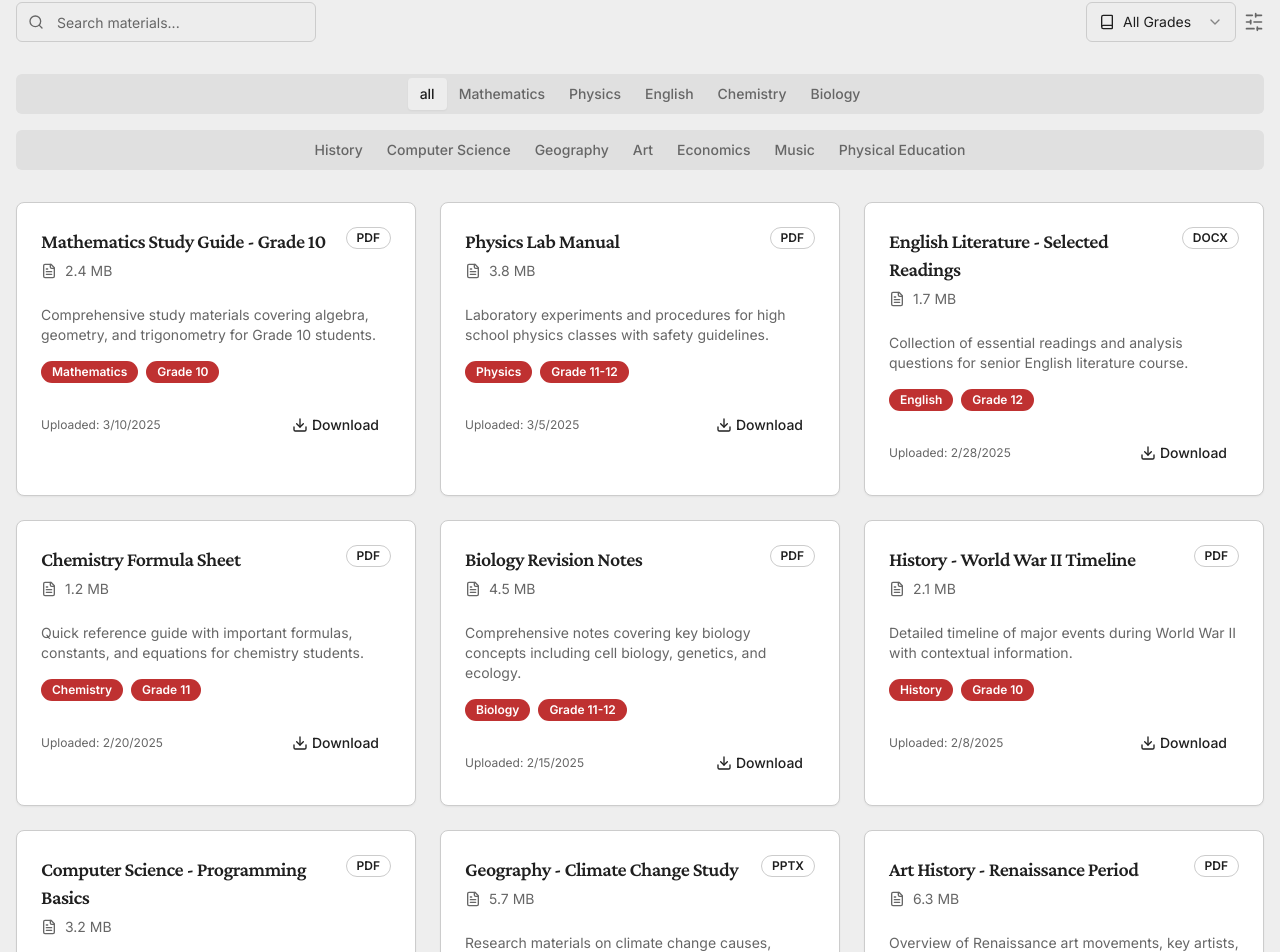
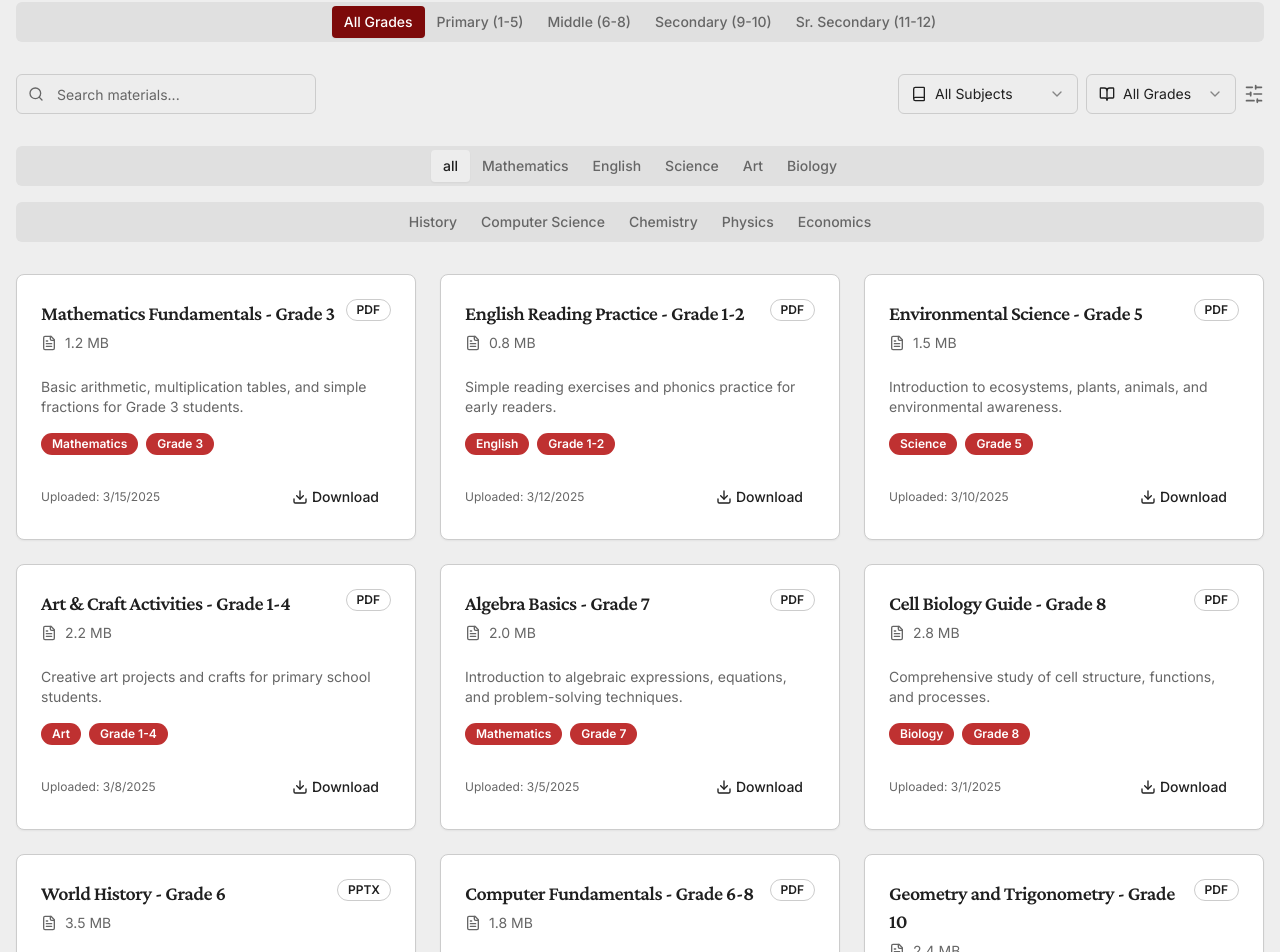
Before and after one commit to frankmathewsajan/school-verse-portal, a React (Vite) app: page /materials in a window 1280 px wide. Shown: the part 399-1351 px from the top of the page. Built offline with nearby package versions, Linux system fonts and the light colour scheme.

Commit message:
Refactor: Update materials and pages
Update the materials and pages to reflect the school's grade levels (1-10 and 11-12).

```diff
--- a/src/components/home/materials-preview.tsx
+++ b/src/components/home/materials-preview.tsx
@@ -11,32 +11,32 @@ import { Badge } from '@/components/ui/badge';
 const materials = [
   {
     id: 1,
-    title: "Mathematics Study Guide - Grade 10",
-    description: "Comprehensive study materials covering algebra, geometry, and trigonometry for Grade 10 students.",
+    title: "Mathematics Fundamentals",
+    description: "Basic arithmetic, fractions, and geometry concepts for primary school students.",
     fileType: "PDF",
-    fileSize: "2.4 MB",
+    fileSize: "1.8 MB",
     subject: "Mathematics",
-    grade: "10",
+    grade: "1-5",
     downloadUrl: "#",
   },
   {
     id: 2,
-    title: "Physics Lab Manual",
-    description: "Laboratory experiments and procedures for high school physics classes with safety guidelines.",
+    title: "Science Experiments Guide",
+    description: "Simple science experiments and activities for middle school science classes.",
     fileType: "PDF",
-    fileSize: "3.8 MB",
-    subject: "Physics",
-    grade: "11-12",
+    fileSize: "3.2 MB",
+    subject: "Science",
+    grade: "6-8",
     downloadUrl: "#",
   },
   {
     id: 3,
-    title: "English Literature - Selected Readings",
-    description: "Collection of essential readings and analysis questions for senior English literature course.",
-    fileType: "DOCX",
-    fileSize: "1.7 MB",
-    subject: "English",
-    grade: "12",
+    title: "Advanced Physics Notes",
+    description: "Comprehensive physics notes covering mechanics, thermodynamics, and electromagnetism.",
+    fileType: "PDF",
+    fileSize: "4.5 MB",
+    subject: "Physics",
+    grade: "11-12",
     downloadUrl: "#",
   }
 ];
@@ -47,7 +47,7 @@ export function MaterialsPreview() {
       <div className="container mx-auto px-4">
         <SectionTitle
           title="Learning Materials"
-          subtitle="Access educational resources, study guides, and supplementary materials to support your learning journey"
+          subtitle="Access educational resources, study guides, and supplementary materials to support your learning journey from Grade 1 to 12"
           centered
         />
 
--- a/src/pages/Materials.tsx
+++ b/src/pages/Materials.tsx
@@ -1,7 +1,6 @@
 
 import React, { useState } from 'react';
 import MainLayout from '@/components/layout/MainLayout';
-import { SectionTitle } from '@/components/ui/section-title';
 import { Tabs, TabsContent, TabsList, TabsTrigger } from '@/components/ui/tabs';
 import { Button } from '@/components/ui/button';
 import { Input } from '@/components/ui/input';
@@ -12,136 +11,187 @@ import { Select, SelectContent, SelectItem, SelectTrigger, SelectValue } from '@
 
 // Dummy materials data (would come from API/database)
 const materialsData = [
+  // Primary School (Grades 1-5)
   {
     id: 1,
-    title: "Mathematics Study Guide - Grade 10",
-    description: "Comprehensive study materials covering algebra, geometry, and trigonometry for Grade 10 students.",
+    title: "Mathematics Fundamentals - Grade 3",
+    description: "Basic arithmetic, multiplication tables, and simple fractions for Grade 3 students.",
+    fileType: "PDF",
+    fileSize: "1.2 MB",
+    subject: "Mathematics",
+    grade: "3",
+    uploadDate: "2025-03-15",
+    downloadUrl: "#",
+  },
+  {
+    id: 2,
+    title: "English Reading Practice - Grade 1-2",
+    description: "Simple reading exercises and phonics practice for early readers.",
+    fileType: "PDF",
+    fileSize: "0.8 MB",
+    subject: "English",
+    grade: "1-2",
+    uploadDate: "2025-03-12",
+    downloadUrl: "#",
+  },
+  {
+    id: 3,
+    title: "Environmental Science - Grade 5",
+    description: "Introduction to ecosystems, plants, animals, and environmental awareness.",
+    fileType: "PDF",
+    fileSize: "1.5 MB",
+    subject: "Science",
+    grade: "5",
+    uploadDate: "2025-03-10",
+    downloadUrl: "#",
+  },
+  {
+    id: 4,
+    title: "Art & Craft Activities - Grade 1-4",
+    description: "Creative art projects and crafts for primary school students.",
+    fileType: "PDF",
+    fileSize: "2.2 MB",
+    subject: "Art",
+    grade: "1-4",
+    uploadDate: "2025-03-08",
+    downloadUrl: "#",
+  },
+
+  // Middle School (Grades 6-8)
+  {
+    id: 5,
+    title: "Algebra Basics - Grade 7",
+    description: "Introduction to algebraic expressions, equations, and problem-solving techniques.",
+    fileType: "PDF",
+    fileSize: "2.0 MB",
+    subject: "Mathematics",
+    grade: "7",
+    uploadDate: "2025-03-05",
+    downloadUrl: "#",
+  },
+  {
+    id: 6,
+    title: "Cell Biology Guide - Grade 8",
+    description: "Comprehensive study of cell structure, functions, and processes.",
+    fileType: "PDF",
+    fileSize: "2.8 MB",
+    subject: "Biology",
+    grade: "8",
+    uploadDate: "2025-03-01",
+    downloadUrl: "#",
+  },
+  {
+    id: 7,
+    title: "World History - Grade 6",
+    description: "Overview of ancient civilizations and major historical events.",
+    fileType: "PPTX",
+    fileSize: "3.5 MB",
+    subject: "History",
+    grade: "6",
+    uploadDate: "2025-02-25",
+    downloadUrl: "#",
+  },
+  {
+    id: 8,
+    title: "Computer Fundamentals - Grade 6-8",
+    description: "Introduction to computer systems, basic programming, and digital literacy.",
+    fileType: "PDF",
+    fileSize: "1.8 MB",
+    subject: "Computer Science",
+    grade: "6-8",
+    uploadDate: "2025-02-20",
+    downloadUrl: "#",
+  },
+
+  // High School (Grades 9-10)
+  {
+    id: 9,
+    title: "Geometry and Trigonometry - Grade 10",
+    description: "Comprehensive study materials covering geometry theorems and trigonometric functions.",
     fileType: "PDF",
     fileSize: "2.4 MB",
     subject: "Mathematics",
     grade: "10",
-    uploadDate: "2025-03-10",
-    downloadUrl: "#",
-  },
-  {
-    id: 2,
-    title: "Physics Lab Manual",
-    description: "Laboratory experiments and procedures for high school physics classes with safety guidelines.",
-    fileType: "PDF",
-    fileSize: "3.8 MB",
-    subject: "Physics",
-    grade: "11-12",
-    uploadDate: "2025-03-05",
-    downloadUrl: "#",
-  },
-  {
-    id: 3,
-    title: "English Literature - Selected Readings",
-    description: "Collection of essential readings and analysis questions for senior English literature course.",
-    fileType: "DOCX",
-    fileSize: "1.7 MB",
-    subject: "English",
-    grade: "12",
-    uploadDate: "2025-02-28",
-    downloadUrl: "#",
-  },
-  {
-    id: 4,
-    title: "Chemistry Formula Sheet",
-    description: "Quick reference guide with important formulas, constants, and equations for chemistry students.",
-    fileType: "PDF",
-    fileSize: "1.2 MB",
-    subject: "Chemistry",
-    grade: "11",
-    uploadDate: "2025-02-20",
-    downloadUrl: "#",
-  },
-  {
-    id: 5,
-    title: "Biology Revision Notes",
-    description: "Comprehensive notes covering key biology concepts including cell biology, genetics, and ecology.",
-    fileType: "PDF",
-    fileSize: "4.5 MB",
-    subject: "Biology",
-    grade: "11-12",
     uploadDate: "2025-02-15",
     downloadUrl: "#",
   },
   {
-    id: 6,
-    title: "History - World War II Timeline",
-    description: "Detailed timeline of major events during World War II with contextual information.",
+    id: 10,
+    title: "Chemistry Formulas & Equations - Grade 9",
+    description: "Essential chemical formulas, balancing equations, and reaction types.",
     fileType: "PDF",
-    fileSize: "2.1 MB",
-    subject: "History",
-    grade: "10",
-    uploadDate: "2025-02-08",
+    fileSize: "1.9 MB",
+    subject: "Chemistry",
+    grade: "9",
+    uploadDate: "2025-02-10",
     downloadUrl: "#",
   },
   {
-    id: 7,
-    title: "Computer Science - Programming Basics",
-    description: "Introduction to programming concepts, algorithms, and basic coding exercises.",
+    id: 11,
+    title: "English Literature Analysis - Grade 10",
+    description: "Literary analysis techniques and essay writing for secondary students.",
+    fileType: "DOCX",
+    fileSize: "1.7 MB",
+    subject: "English",
+    grade: "10",
+    uploadDate: "2025-02-05",
+    downloadUrl: "#",
+  },
+  {
+    id: 12,
+    title: "Physics Experiments - Grade 9-10",
+    description: "Laboratory experiments and procedures for high school physics classes.",
     fileType: "PDF",
     fileSize: "3.2 MB",
-    subject: "Computer Science",
+    subject: "Physics",
     grade: "9-10",
     uploadDate: "2025-01-30",
     downloadUrl: "#",
   },
+
+  // Senior Secondary (Grades 11-12)
   {
-    id: 8,
-    title: "Geography - Climate Change Study",
-    description: "Research materials on climate change causes, effects, and potential solutions.",
-    fileType: "PPTX",
-    fileSize: "5.7 MB",
-    subject: "Geography",
-    grade: "11",
+    id: 13,
+    title: "Calculus Complete Guide - Grade 12",
+    description: "Comprehensive calculus materials covering limits, derivatives, and integrals.",
+    fileType: "PDF",
+    fileSize: "4.7 MB",
+    subject: "Mathematics",
+    grade: "12",
     uploadDate: "2025-01-25",
     downloadUrl: "#",
   },
   {
-    id: 9,
-    title: "Art History - Renaissance Period",
-    description: "Overview of Renaissance art movements, key artists, and significant works.",
+    id: 14,
+    title: "Organic Chemistry - Grade 11",
+    description: "Detailed notes on organic compounds, reactions, and mechanisms.",
     fileType: "PDF",
-    fileSize: "6.3 MB",
-    subject: "Art",
-    grade: "10-12",
-    uploadDate: "2025-01-18",
+    fileSize: "3.8 MB",
+    subject: "Chemistry",
+    grade: "11",
+    uploadDate: "2025-01-20",
     downloadUrl: "#",
   },
   {
-    id: 10,
-    title: "Economics - Market Structures",
-    description: "Exploration of different market structures including perfect competition, monopoly, and oligopoly.",
+    id: 15,
+    title: "Advanced Physics - Grade 11-12",
+    description: "In-depth physics materials covering mechanics, electromagnetism, and modern physics.",
     fileType: "PDF",
-    fileSize: "2.8 MB",
-    subject: "Economics",
-    grade: "12",
-    uploadDate: "2025-01-12",
+    fileSize: "5.2 MB",
+    subject: "Physics",
+    grade: "11-12",
+    uploadDate: "2025-01-15",
     downloadUrl: "#",
   },
   {
-    id: 11,
-    title: "Music Theory Fundamentals",
-    description: "Introduction to music notation, scales, chords, and basic compositional techniques.",
-    fileType: "PDF",
-    fileSize: "3.4 MB",
-    subject: "Music",
-    grade: "9-12",
-    uploadDate: "2025-01-05",
-    downloadUrl: "#",
-  },
-  {
-    id: 12,
-    title: "Physical Education - Fitness Program",
-    description: "Comprehensive fitness plan with exercises, nutrition guidelines, and tracking tools.",
+    id: 16,
+    title: "Economics Principles - Grade 12",
+    description: "Foundations of micro and macroeconomics for senior students.",
     fileType: "PDF",
     fileSize: "2.6 MB",
-    subject: "Physical Education",
-    grade: "9-12",
-    uploadDate: "2024-12-28",
+    subject: "Economics",
+    grade: "12",
+    uploadDate: "2025-01-10",
     downloadUrl: "#",
   }
 ];
@@ -151,16 +201,35 @@ const Materials = () => {
   const [currentSubject, setCurrentSubject] = useState("all");
   const [gradeFilter, setGradeFilter] = useState("all");
 
-  // Get unique subjects and grades for filters
+  // Define grade level groups for filtering
+  const gradeGroups = [
+    { id: "all", label: "All Grades" },
+    { id: "1-5", label: "Primary (1-5)" },
+    { id: "6-8", label: "Middle (6-8)" },
+    { id: "9-10", label: "Secondary (9-10)" },
+    { id: "11-12", label: "Sr. Secondary (11-12)" }
+  ];
+
+  // Individual grades for more specific filtering
+  const individualGrades = ["1", "2", "3", "4", "5", "6", "7", "8", "9", "10", "11", "12"];
+
+  // Get unique subjects for filters
   const subjects = ["all", ...new Set(materialsData.map(item => item.subject))];
-  const grades = ["all", ...new Set(materialsData.map(item => item.grade))];
 
   // Filter materials based on search query, selected subject, and grade
   const filteredMaterials = materialsData.filter(item => {
     const matchesSearch = item.title.toLowerCase().includes(searchQuery.toLowerCase()) ||
                           item.description.toLowerCase().includes(searchQuery.toLowerCase());
     const matchesSubject = currentSubject === "all" || item.subject === currentSubject;
-    const matchesGrade = gradeFilter === "all" || item.grade.includes(gradeFilter);
+
+    // Handle grade filtering with groups or individual grades
+    const matchesGrade = gradeFilter === "all" ? true :
+                        (gradeFilter === "1-5" && (["1", "2", "3", "4", "5"].some(g => item.grade.includes(g)))) ||
+                        (gradeFilter === "6-8" && (["6", "7", "8"].some(g => item.grade.includes(g)))) ||
+                        (gradeFilter === "9-10" && (["9", "10"].some(g => item.grade.includes(g)))) ||
+                        (gradeFilter === "11-12" && (["11", "12"].some(g => item.grade.includes(g)))) ||
+                        item.grade.includes(gradeFilter);
+
     return matchesSearch && matchesSubject && matchesGrade;
   });
 
@@ -169,9 +238,9 @@ const Materials = () => {
       {/* Hero Section */}
       <section className="py-16 bg-gradient-to-br from-primary/10 to-secondary/5">
         <div className="container mx-auto px-4 text-center">
-          <h1 className="text-4xl md:text-5xl font-bold mb-6">Learning Materials</h1>
+          <h1 className="text-4xl md:text-5xl font-bold mb-6 font-serif">Learning Materials</h1>
           <p className="text-xl text-muted-foreground max-w-3xl mx-auto">
-            Access educational resources, study guides, and supplementary materials to support your learning.
+            Access educational resources, study guides, and supplementary materials for all grade levels from 1 to 12 at St. G. D. Convent School.
           </p>
         </div>
       </section>
@@ -179,6 +248,21 @@ const Materials = () => {
       {/* Materials Section */}
       <section className="py-16">
         <div className="container mx-auto px-4">
+          {/* Grade Levels Tabs */}
+          <Tabs defaultValue="all" value={gradeFilter} onValueChange={setGradeFilter} className="w-full mb-8">
+            <TabsList className="flex flex-wrap h-auto p-1 mb-4">
+              {gradeGroups.map((group) => (
+                <TabsTrigger
+                  key={group.id}
+                  value={group.id}
+                  className="data-[state=active]:bg-primary data-[state=active]:text-primary-foreground"
+                >
+                  {group.label}
+                </TabsTrigger>
+              ))}
+            </TabsList>
+          </Tabs>
+
           {/* Search and Filter */}
           <div className="flex flex-col md:flex-row justify-between items-start md:items-center mb-8 gap-4">
             <div className="relative w-full md:w-auto">
@@ -192,20 +276,38 @@ const Materials = () => {
             </div>
             <div className="flex items-center gap-4 w-full md:w-auto">
               <div className="flex items-center gap-2 w-full md:w-auto">
-                <Select value={gradeFilter} onValueChange={setGradeFilter}>
-                  <SelectTrigger className="w-full md:w-[150px]">
+                <Select value={currentSubject} onValueChange={setCurrentSubject}>
+                  <SelectTrigger className="w-full md:w-[180px]">
                     <div className="flex items-center gap-2">
                       <Book className="h-4 w-4" />
-                      <span>{gradeFilter === "all" ? "All Grades" : `Grade ${gradeFilter}`}</span>
+                      <span>{currentSubject === "all" ? "All Subjects" : currentSubject}</span>
                     </div>
                   </SelectTrigger>
                   <SelectContent>
-                    <SelectItem value="all">All Grades</SelectItem>
-                    {grades.filter(g => g !== "all").map((grade) => (
-                      <SelectItem key={grade} value={grade}>
-                        Grade {grade}
+                    <SelectItem value="all">All Subjects</SelectItem>
+                    {subjects.filter(s => s !== "all").map((subject) => (
+                      <SelectItem key={subject} value={subject}>
+                        {subject}
                       </SelectItem>
                     ))}
+                  </SelectContent>
+                </Select>
+                <Select value={gradeFilter === "all" || gradeGroups.some(g => g.id === gradeFilter) ? gradeFilter : "all"}>
+                  <SelectTrigger className="w-full md:w-[150px]">
+                    <div className="flex items-center gap-2">
+                      <BookOpen className="h-4 w-4" />
+                      <span>
+                        {gradeFilter === "all" ? "All Grades" :
+                         gradeFilter === "1-5" ? "Primary (1-5)" :
+                         gradeFilter === "6-8" ? "Middle (6-8)" :
+                         gradeFilter === "9-10" ? "Secondary (9-10)" :
+                         gradeFilter === "11-12" ? "Sr. Secondary (11-12)" :
+                         `Grade ${gradeFilter}`}
+                      </span>
+                    </div>
+                  </SelectTrigger>
+                  <SelectContent>
+                    {/* Already handled by the tabs above */}
                   </SelectContent>
                 </Select>
                 <SlidersHorizontal className="h-5 w-5 text-muted-foreground" />
```
